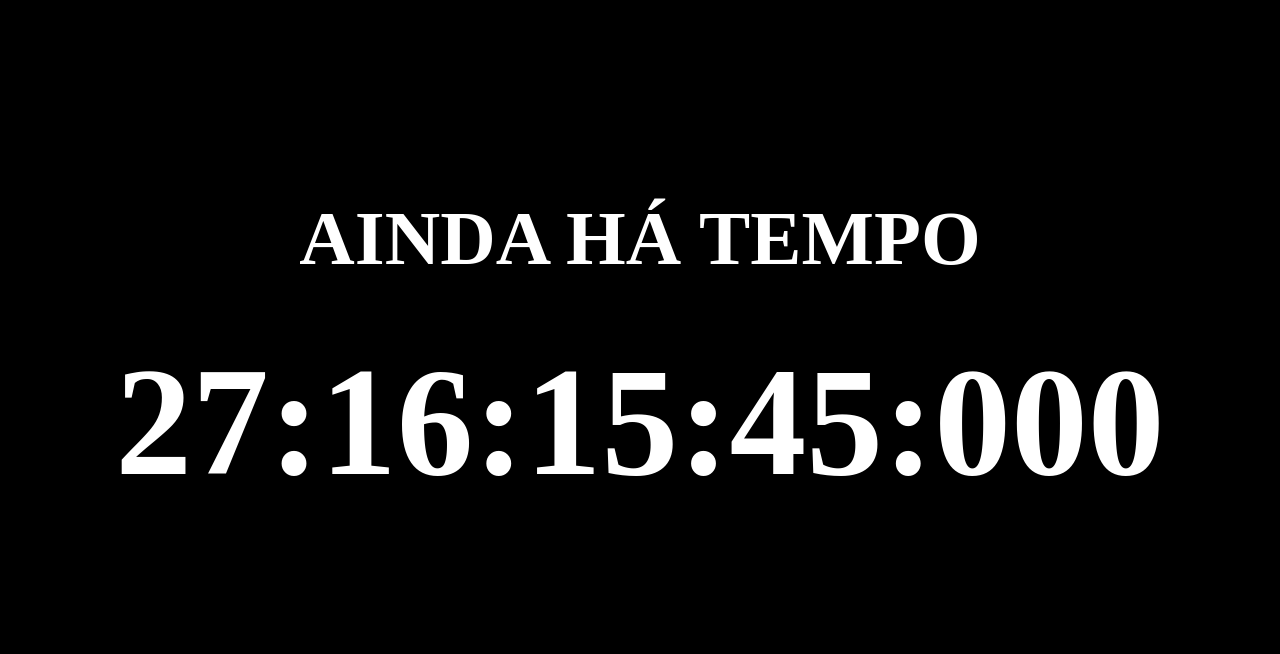
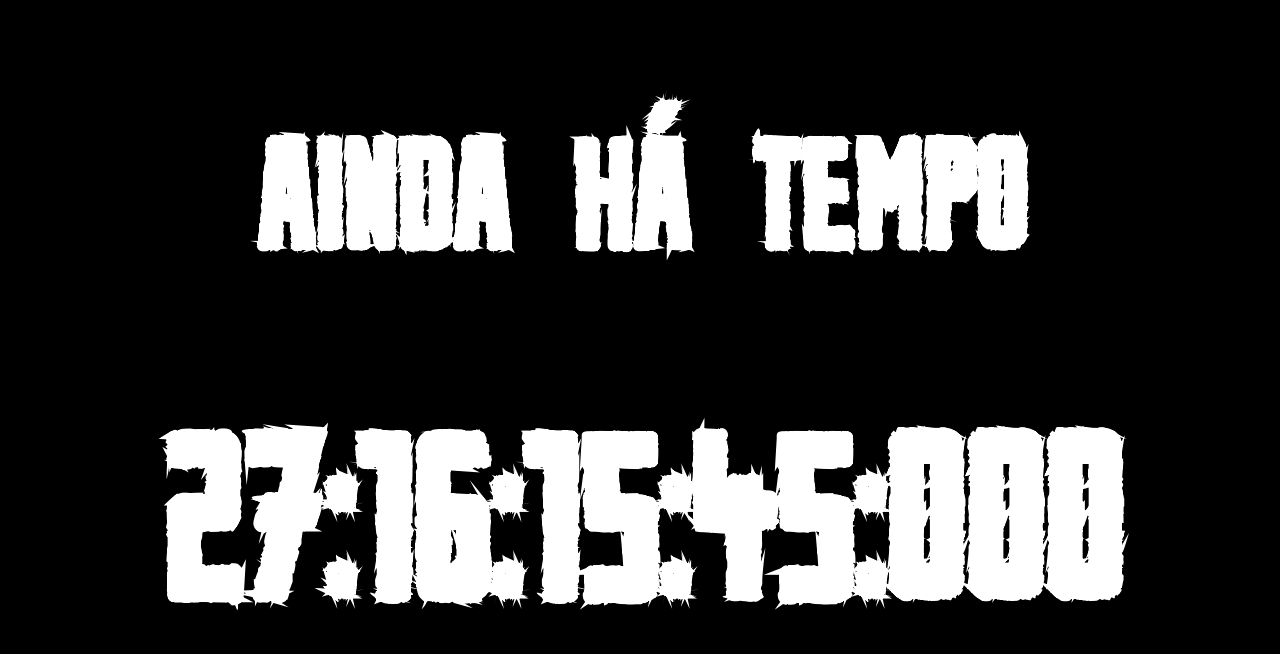
Before and after one commit to ranisalt/aindahatempo, a plain HTML site: page index.html in a window 1280 px wide. Shown: the part 73-727 px from the top of the page. Drawn offline with nearby package versions, Linux system fonts and the light colour scheme.

Commit message:
Add custom fonts

```diff
--- a/index.css
+++ b/index.css
@@ -1,4 +1,14 @@
 html, body { background: #000; color: #fff; }
+
+@font-face {
+    font-family: 'urban_brushregular';
+    src: url('fonts/urban_brush-webfont.woff2') format('woff2'),
+         url('fonts/urban_brush-webfont.woff') format('woff'),
+         url('fonts/urban_brush-webfont.ttf') format('truetype');
+    font-weight: normal;
+    font-style: normal;
+
+}
 
 .viewport {
     align-items: center;
@@ -9,5 +19,5 @@ html, body { background: #000; color: #fff; }
     width: 100vw;
 }
 
-.title { font-size: 6vw; text-transform: uppercase; }
-.countdown { font-size: 12vw; font-weight: 700; }
+.title { font-family: 'urban_brushregular'; font-size: 12vw; text-transform: uppercase; }
+.countdown { font-family: 'urban_brushregular'; font-size: 18vw; font-weight: 700; }
```
Also changed, not shown: fonts/urban_brush-webfont.ttf (added), fonts/urban_brush-webfont.woff (added), fonts/urban_brush-webfont.woff2 (added).
